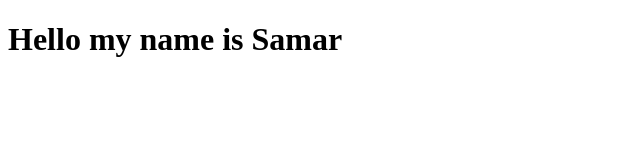
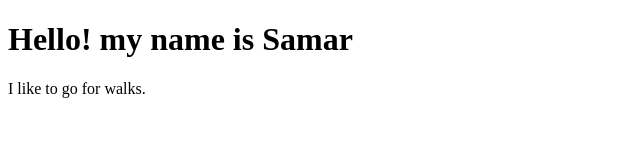
Before and after one commit to sanwar3/week-02, a plain HTML site: page index.html in a window 1280 px wide. Shown: the whole page, without its empty margins (0-640 px from the left). Drawn offline with Linux system fonts and the light colour scheme.

Commit message:
Add what makes samar happy

```diff
--- a/index.html
+++ b/index.html
@@ -6,7 +6,9 @@
     <title>Samar Anwar</title>
 </head>
 <body>
-<h1>Hello my name is Samar</h1>
+<h1>Hello! my name is Samar</h1>
+
+<p>I like to go for walks.</p>
 
 
 </body>
```
